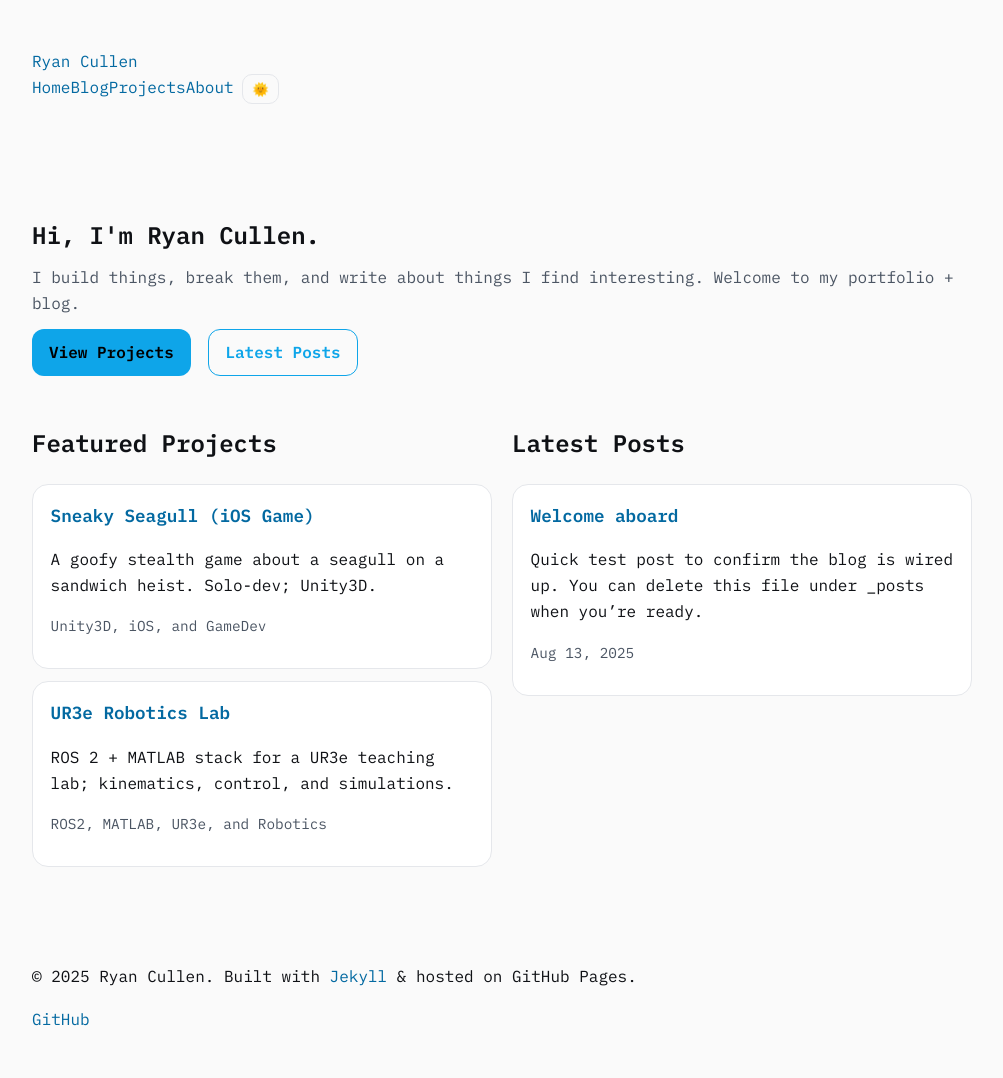
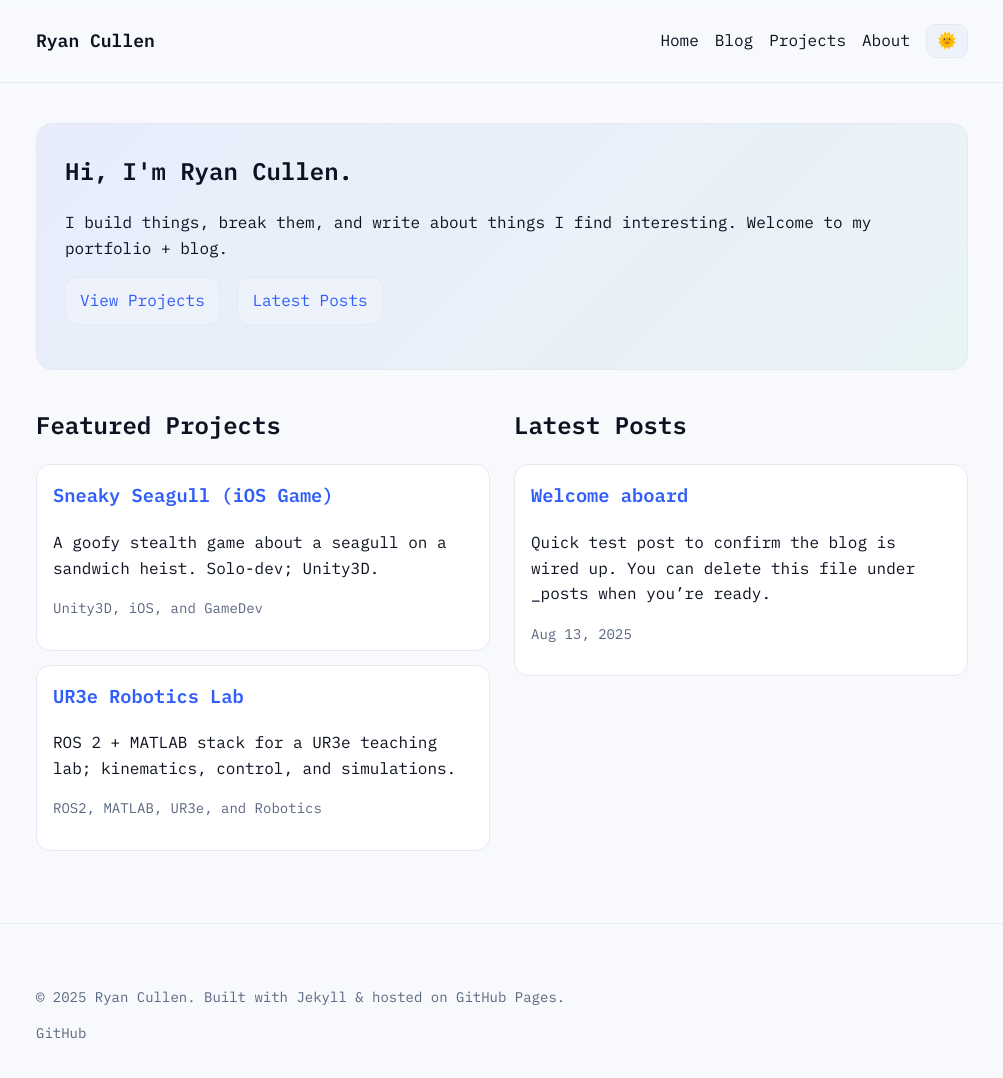
Before and after one commit to ryantcullen/ryantcullen.github.io, a Jekyll site: the page built from index.html, in a window 1280 px wide and 1107 px high. Shown: the top 1078 px of the window, without its empty margins (138-1141 px from the left). Built offline with Jekyll 4.4.1, drawn with Linux system fonts in a browser that asks for light colours.

Commit message:
Added style.css

```diff
--- a/assets/css/style.css
+++ b/assets/css/style.css
@@ -1,45 +1,100 @@
+/* ====== Typography ====== */
 :root{
-  --bg:#0f1115; --text:#e6e6e6; --muted:#9aa0aa; --accent:#22d3ee;
-  --card:#151922; --border:#222738; --link:#7dd3fc
+  --font: "IBM Plex Mono", ui-monospace, SFMono-Regular, Menlo, Monaco, "DejaVu Sans Mono", "Roboto Mono", "Liberation Mono", "Courier New", monospace;
+
+  /* Dark theme (default) */
+  --bg: #0b0f14;
+  --card: #121821;
+  --text: #e8eef8;
+  --muted: #a8b3c6;
+  --border: #1e2633;
+  --code-bg: #0c131d;
+  --code-border: #1a2636;
+  --accent: #7aa2ff;
+  --accent2: #7af0d8;
+  --btn-bg: #182131;
+  --btn-bg-hover: #1c2739;
+  --hero-grad1: rgba(122,162,255,0.08);
+  --hero-grad2: rgba(122,240,216,0.06);
 }
-[data-theme="light"]{
-  --bg:#fafafa; --text:#0f1115; --muted:#4b5563; --accent:#0ea5e9;
-  --card:#ffffff; --border:#e5e7eb; --link:#0369a1
+
+/* Light theme overrides */
+:root[data-theme="light"]{
+  --bg: #f7f9fc;
+  --card: #ffffff;
+  --text: #0c1220;
+  --muted: #5a6780;
+  --border: #e5eaf2;
+  --code-bg: #f2f5fa;
+  --code-border: #e3e8f1;
+  --accent: #315efb;
+  --accent2: #0aa397;
+  --btn-bg: #eef2fb;
+  --btn-bg-hover: #e3e9fa;
+  --hero-grad1: rgba(49,94,251,0.08);
+  --hero-grad2: rgba(10,163,151,0.06);
 }
+
 *{box-sizing:border-box}
-html,body{margin:0;padding:0}
-body{
-  font-family:"IBM Plex Mono",ui-monospace,SFMono-Regular,Menlo,Consolas,"Liberation Mono",monospace;
-  background:var(--bg); color:var(--text); line-height:1.65;
+html,body{margin:0;padding:0;background:var(--bg);color:var(--text);font-family:var(--font);line-height:1.6}
+a{color:var(--accent);text-decoration:none}
+a:hover{text-decoration:underline}
+.container{max-width:980px;margin:0 auto;padding:24px}
+
+/* Header */
+.site-header{
+  background:rgba(255,255,255,0.02);
+  backdrop-filter:saturate(120%) blur(6px);
+  border-bottom:1px solid var(--border);
+  position:sticky;top:0;z-index:10
 }
-a{color:var(--link); text-decoration:none}
-a:hover{text-decoration:underline}
-.container{max-width:980px; margin:0 auto; padding:2rem 1.25rem}
-header,footer{padding:1rem 0}
-.hero{padding:2rem 0 1rem}
-.hero h1{margin:0 0 .5rem; font-size:clamp(2rem,2.5vw+1rem,3rem)}
-.hero p{margin:.25rem 0 .75rem; color:var(--muted)}
-.btn{
-  display:inline-block; padding:.6rem 1rem; border-radius:12px; font-weight:600;
-  background:var(--accent); color:#000; border:1px solid transparent; margin-right:.5rem
+.site-header .container{display:flex;justify-content:space-between;align-items:center}
+.site-title{font-weight:700;font-size:18px;color:var(--text)}
+.site-nav{display:flex;align-items:center;gap:16px}
+.site-nav a{color:var(--text)}
+.site-nav a:hover{color:var(--accent2)}
+
+.icon-btn{
+  background:var(--btn-bg);
+  border:1px solid var(--border);
+  border-radius:10px;
+  padding:8px 10px;
+  cursor:pointer;
+  font-size:16px;
+  line-height:1;
 }
-.btn.alt{background:transparent; color:var(--accent); border-color:var(--accent)}
-.grid{display:grid; grid-template-columns:1fr; gap:1.25rem}
-@media(min-width:800px){.grid{grid-template-columns:1fr 1fr}}
-.card-list{list-style:none; margin:0; padding:0; display:grid; gap:.75rem}
-.card{
-  background:var(--card); border:1px solid var(--border);
-  border-radius:16px; padding:1rem 1.1rem
+.icon-btn:hover{background:var(--btn-bg-hover)}
+.icon-btn:focus{outline:2px solid var(--accent);outline-offset:2px}
+
+/* Footer */
+.site-footer{border-top:1px solid var(--border);margin-top:48px;padding:24px 0;color:var(--muted);font-size:14px}
+.site-footer a{color:var(--muted)}
+
+/* Hero */
+.hero{
+  background:linear-gradient(135deg, var(--hero-grad1), var(--hero-grad2));
+  padding:28px;border:1px solid var(--border);border-radius:16px;margin:16px 0
 }
-.card h3{margin:0 0 .35rem; font-size:1.1rem}
-.meta{color:var(--muted); font-size:.9rem}
-pre,code{font-family:inherit}
-pre{
-  background:var(--card); border:1px solid var(--border);
-  border-radius:12px; padding:1rem; overflow:auto
-}
-img{max-width:100%; height:auto; display:block}
-#theme-toggle{
-  cursor:pointer; border:1px solid var(--border); background:transparent;
-  border-radius:10px; padding:.4rem .6rem; margin-left:.5rem
-}
+.hero h1{margin-top:0}
+.btn{display:inline-block;border:1px solid var(--border);border-radius:12px;padding:10px 14px;margin-right:8px;background:var(--btn-bg)}
+.btn:hover{background:var(--btn-bg-hover)}
+.btn.alt{}
+
+/* Grid */
+.grid{display:grid;grid-template-columns:1fr;gap:24px}
+@media (min-width: 800px){.grid{grid-template-columns:1fr 1fr}}
+
+/* Cards / Lists */
+.card-list{list-style:none;padding:0;margin:0;display:grid;gap:14px}
+.card{background:var(--card);border:1px solid var(--border);border-radius:14px;padding:16px}
+.card h3{margin-top:0}
+.meta{color:var(--muted);font-size:14px}
+
+.post-list{list-style:none;padding:0}
+.post-list li{background:var(--card);border:1px solid var(--border);border-radius:14px;padding:16px;margin:12px 0}
+
+/* Content */
+article h1{margin-top:0}
+code, pre{background:var(--code-bg);border:1px solid var(--code-border);border-radius:8px;padding:2px 6px}
+pre{padding:12px;overflow:auto}
+.center{text-align:center}
```
Also changed, not shown: 2 other files.
